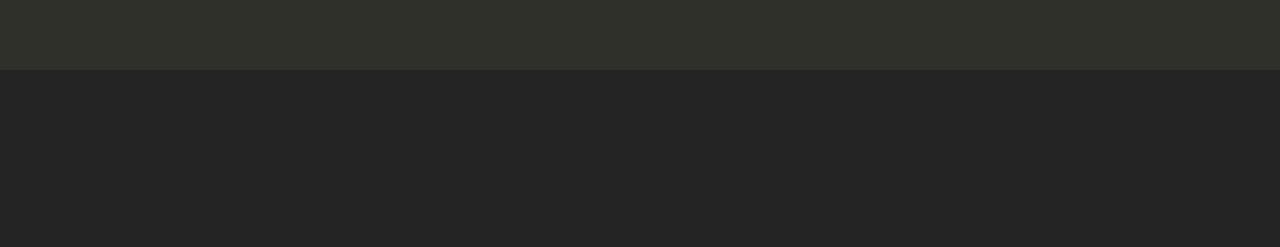
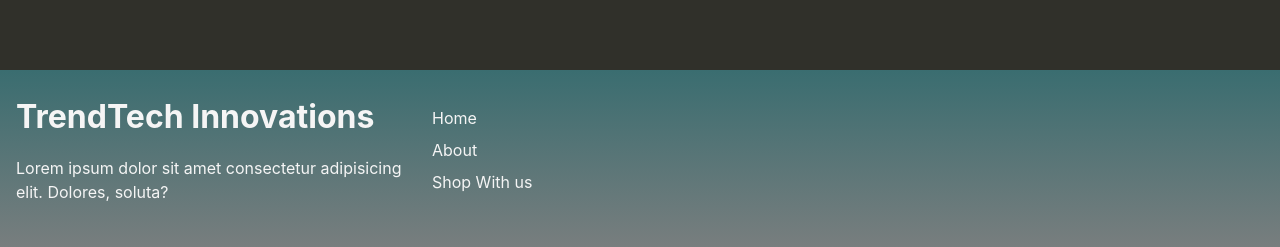
Before and after one commit to Lochipi/trendtech, a React (Vite) app in the folder trendtechsite/: page / in a window 1280 px wide. Shown: the part 4700-4947 px from the top of the page. Before the commit the page ends 4770 px from the top, so only its background shows below. Built offline with nearby package versions, Linux system fonts and the light colour scheme.

Commit message:
added footer

```diff
--- a/trendtechsite/src/App.jsx
+++ b/trendtechsite/src/App.jsx
@@ -6,6 +6,7 @@ import About from './pages/About'
 import Hero from './pages/Hero'
 import Testimonials from './pages/Testimonials'
 import Contact from './pages/Contact'
+import Footer from './components/Footer'
 
 function App() {
 
@@ -17,6 +18,7 @@ function App() {
       <Products />
       <Testimonials />
       <Contact />
+      <Footer />
     </>
   )
 }
--- a/trendtechsite/src/assets/data.jsx
+++ b/trendtechsite/src/assets/data.jsx
@@ -1,18 +1,18 @@
 export default [
     {
-        i: 1,
+        id: 1,
         imgUrl: 'https://source.unsplash.com/sggw4-qDD54',
         title: 'Trendwork Team Space',
         desc: 'Trendwork Team Space is a cloud-based, secure, and easy-to-use platform that allows teams to collaborate, communicate, and achieve their goals faster'
     },
     {
-        i: 2,
+        id: 2,
         imgUrl: 'https://source.unsplash.com/gApGyLVXaE0',
         title: 'Trendwork chat',
         desc: 'Trendwork Chat is a cloud-based, secure, and easy-to-use messaging platform that allows teams to communicate in real time and collaborate on projects.'
     },
     {
-        i: 3,
+        id: 3,
         imgUrl: 'https://source.unsplash.com/5QgIuuBxKwM',
         title: 'Trendwork reports',
         desc: 'Trendwork Reports are a suite of tools that help teams to track their progress, identify trends, and make better decisions. They provide a variety of reports'
--- /dev/null
+++ b/trendtechsite/src/components/Footer.jsx
@@ -0,0 +1,33 @@
+import { FooterStyled } from "./styles/Footer.styled";
+
+function Footer() {
+  return (
+    <FooterStyled>
+      <div className="footer-content">
+        <div className="footer-logo">
+          <h1>TrendTech Innovations</h1>
+          <p>
+            Lorem ipsum dolor sit amet consectetur adipisicing <br /> elit. Dolores,
+            soluta?
+          </p>
+        </div>
+        <div className="footer-links">
+          <p>
+            <a href="#">Home</a>
+          </p>
+          <p>
+            <a href="#">About</a>
+          </p>
+          <p>
+            <a href="#">Shop With us</a>
+          </p>
+        </div>
+      </div>
+      <div className="footer-copyright">
+        <p>All rights reserved @2023</p>
+      </div>
+    </FooterStyled>
+  );
+}
+
+export default Footer;
--- /dev/null
+++ b/trendtechsite/src/components/styles/Footer.styled.jsx
@@ -0,0 +1,74 @@
+import styled from "styled-components";
+
+export const FooterStyled = styled.div`
+  min-height: 200px;
+  width: 100%;
+  background: linear-gradient(#3a6d70, gray);
+  color: whitesmoke;
+
+  .footer-content {
+    display: flex;
+    padding: 0.5em 1em;
+  }
+
+  & .footer-logo {
+    flex: 1;
+  }
+
+  & .footer-logo h1 {
+    font-size: 2rem;
+  }
+
+  & .footer-links {
+    flex: 2;
+  }
+
+  & .footer-links p:first-child {
+    margin-top: 2em;
+  }
+
+  & .footer-links p {
+    line-height: 1;
+  }
+
+  & .footer-links p a {
+    text-decoration: none;
+    color: whitesmoke;
+  }
+
+  & .footer-links p a:hover {
+    text-decoration: underline;
+    color: rgba(173, 216, 230, 1);
+  }
+
+  & .footer-copyright {
+    padding: 0 1em;
+  }
+
+  @media (max-width: 568px) {
+    & .footer-logo h1 {
+      font-size: 1.8rem;
+    }
+
+    & .footer-logo p {
+      font-size: 0.8rem;
+    }
+
+    & .footer-links p {
+      line-height: 1;
+    }
+
+    .footer-content {
+      display: flex;
+      gap: 1em;
+      padding: 0.5em 1em;
+    }
+
+    & .footer-logo {
+      flex: 1;
+    }
+    & .footer-links {
+      flex: 1;
+    }
+  }
+`;
--- a/trendtechsite/src/pages/styles/About.styled.jsx
+++ b/trendtechsite/src/pages/styles/About.styled.jsx
@@ -29,4 +29,11 @@ export const StyledAbout = styled.div`
     color: #dfd9c9;
     text-shadow: 1px 1px 2px #000000;
   }
+
+  @media (max-width: 568px) {
+    p {
+      line-height: 1.5em;
+      font-size: .8em;
+    }
+  }
 `;
```
